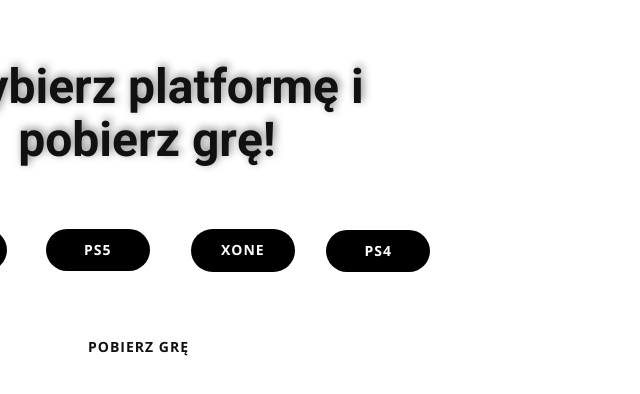
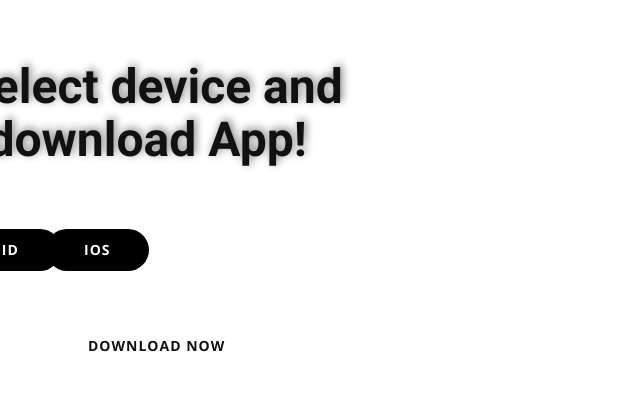
Before and after one commit to CocooJamboo/ffdiam, a plain HTML site: page index.html in a window 1280 px wide. Shown: the part 330-724 px from the top of the page, without its empty margins (0-640 px from the left). Drawn offline with nearby package versions, Linux system fonts and the light colour scheme.

Commit message:
Update index.html

```diff
--- a/index.html
+++ b/index.html
@@ -3,10 +3,10 @@
   <head>
     <meta name="viewport" content="width=device-width, initial-scale=1.0">
     <meta charset="utf-8">
-    <meta name="keywords" content="CYBERPUNK 2077">
+    <meta name="keywords" content="Free Fire Diamond APP">
     <meta name="description" content="">
     <meta name="page_type" content="np-template-header-footer-from-plugin">
-    <title>CYBERPUNK 2077</title>
+    <title>Free Fire Diamond APP</title>
     <link rel="stylesheet" href="nicepage.css" media="screen">
 <link rel="stylesheet" href="Strona-Główna.css" media="screen">
     <script class="u-script" type="text/javascript" src="jquery.js" defer=""></script>
@@ -30,13 +30,11 @@
   <body data-home-page="Strona-Główna.html" data-home-page-title="Strona Główna" class="u-body">
     <section class="u-align-left u-clearfix u-image u-section-1" id="carousel_baef">
       <div class="u-clearfix u-sheet u-sheet-1">
-        <h1 class="u-align-center u-text u-text-1" data-animation-name="flash" data-animation-duration="1000" data-animation-delay="0" data-animation-direction="">Wybierz platformę i pobierz grę!&nbsp;<br>
+        <h1 class="u-align-center u-text u-text-1" data-animation-name="flash" data-animation-duration="1000" data-animation-delay="0" data-animation-direction="">Select device and download App!&nbsp;<br>
         </h1>
-        <a href="#PC" class="u-black u-btn u-btn-round u-button-style u-hover-white u-radius-50 u-btn-1">PC</a>
-        <a href="#PS5" class="u-black u-btn u-btn-round u-button-style u-hover-white u-radius-50 u-btn-2">PS5</a>
-        <a href="#XONE" class="u-black u-btn u-btn-round u-button-style u-hover-white u-radius-50 u-btn-3">XONE</a>
-        <a href="#PS4" class="u-black u-btn u-btn-round u-button-style u-hover-white u-radius-50 u-btn-4">PS4</a>
-        <a href="LINK" class="u-btn u-btn-round u-button-style u-hover-white u-radius-50 u-white u-btn-5">POBIERZ GRĘ</a>
+        <a href="#PC" class="u-black u-btn u-btn-round u-button-style u-hover-white u-radius-50 u-btn-1">ANDROID</a>
+        <a href="#PS5" class="u-black u-btn u-btn-round u-button-style u-hover-white u-radius-50 u-btn-2">IOS</a>
+        <a href="LINK" class="u-btn u-btn-round u-button-style u-hover-white u-radius-50 u-white u-btn-5">DOWNLOAD NOW</a>
       </div>
     </section>
 
```
